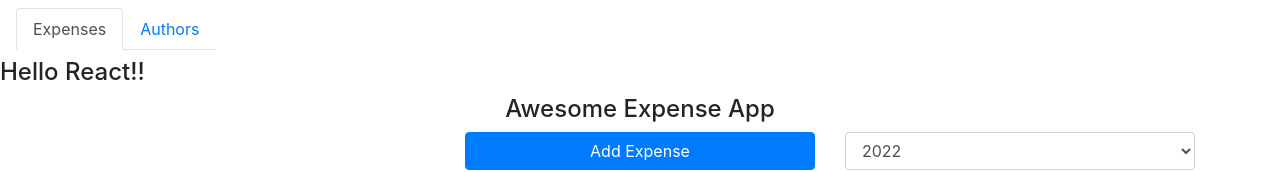
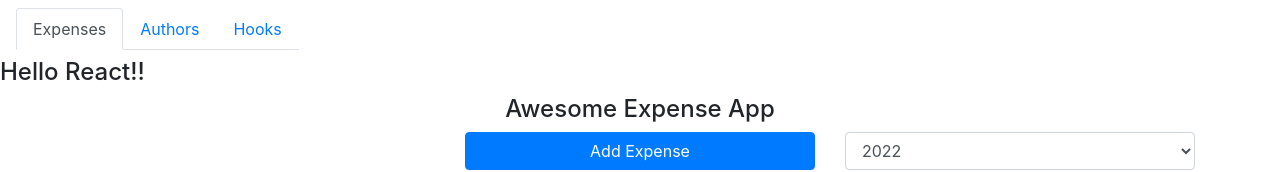
Before and after one commit to synergy2411/apr22-react, a React (Create React App) app: page /expenses in a window 1280 px wide. Shown: the top 172 px of the page. Built offline with nearby package versions, Linux system fonts and the light colour scheme.

Commit message:
lazy loading added

```diff
--- a/src/App.js
+++ b/src/App.js
@@ -1,17 +1,15 @@
-import { useState } from 'react';
+import React, { Suspense } from 'react';
 import { Redirect, Route, Switch } from 'react-router-dom';
 
-import ClassBased from "./Components/Demo/ClassBased/ClassBased";
-import HookDemo from './Components/Demo/Hooks/HookDemo';
-import UseEffectDemo from './Components/Demo/Hooks/UseEffectDemo';
-import UseReducerDemo from './Components/Demo/Hooks/UseReducerDemo';
 import Expenses from "./Components/Expenses/Expenses";
 import Header from './Components/Header/Header';
 import AuthContext from './context/authContext';
-import Authors from './pages/Authors/Authors';
-import FavAuthor from './pages/Authors/FavAuthor/FavAuthor';
-import Books from './pages/Books/Books';
-import NewBook from './pages/Books/NewBook/NewBook';
+
+
+const HookDemo = React.lazy(() => import("./Components/Demo/Hooks/HookDemo"))
+const Authors = React.lazy(() => import("./pages/Authors/Authors"))
+const Books = React.lazy(() => import("./pages/Books/Books"))
+const NewBook = React.lazy(() => import("./pages/Books/NewBook/NewBook"))
 
 function App() {
   return (
@@ -19,6 +17,7 @@ function App() {
     <div className="App">
       <Header />
       <h4>Hello React!!</h4>
+      <Suspense fallback={<p>Loading...</p>}>
       <Switch>
       <Route path="/" exact>
         <Redirect to="/expenses" />
@@ -39,6 +38,7 @@ function App() {
         <Authors />
       </Route>
       </Switch>
+      </Suspense>
     </div>
     </AuthContext.Provider>
   );
--- a/src/Components/Header/Header.js
+++ b/src/Components/Header/Header.js
@@ -12,6 +12,9 @@ const Header = () => {
                     <li className='nav-item'>
                         <NavLink className='nav-link' to="/authors">Authors</NavLink>
                     </li>
+                    <li className='nav-item'>
+                        <NavLink className='nav-link' to="/hooks">Hooks</NavLink>
+                    </li>
                 </ul>
             </nav>
         </header>
```
Also changed, not shown: 1 other file (tests, documents, lock files or other folders).
